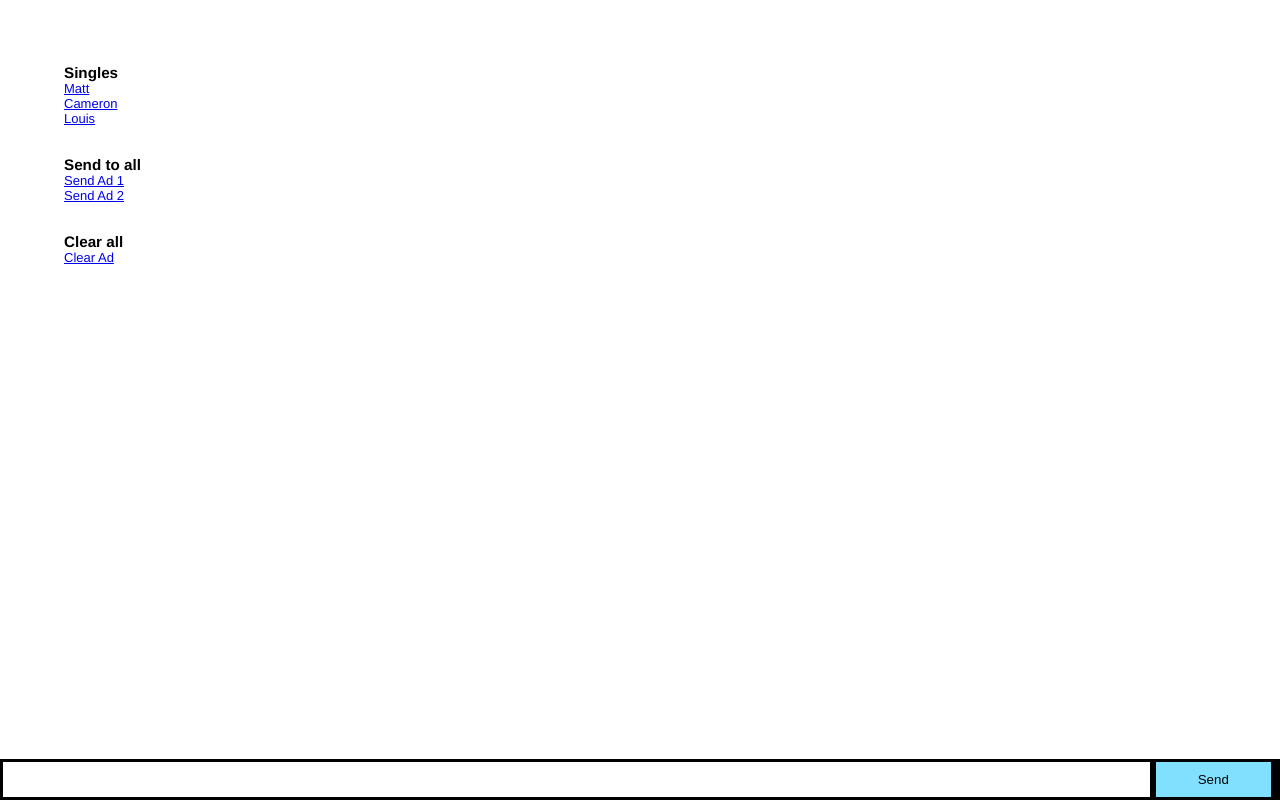
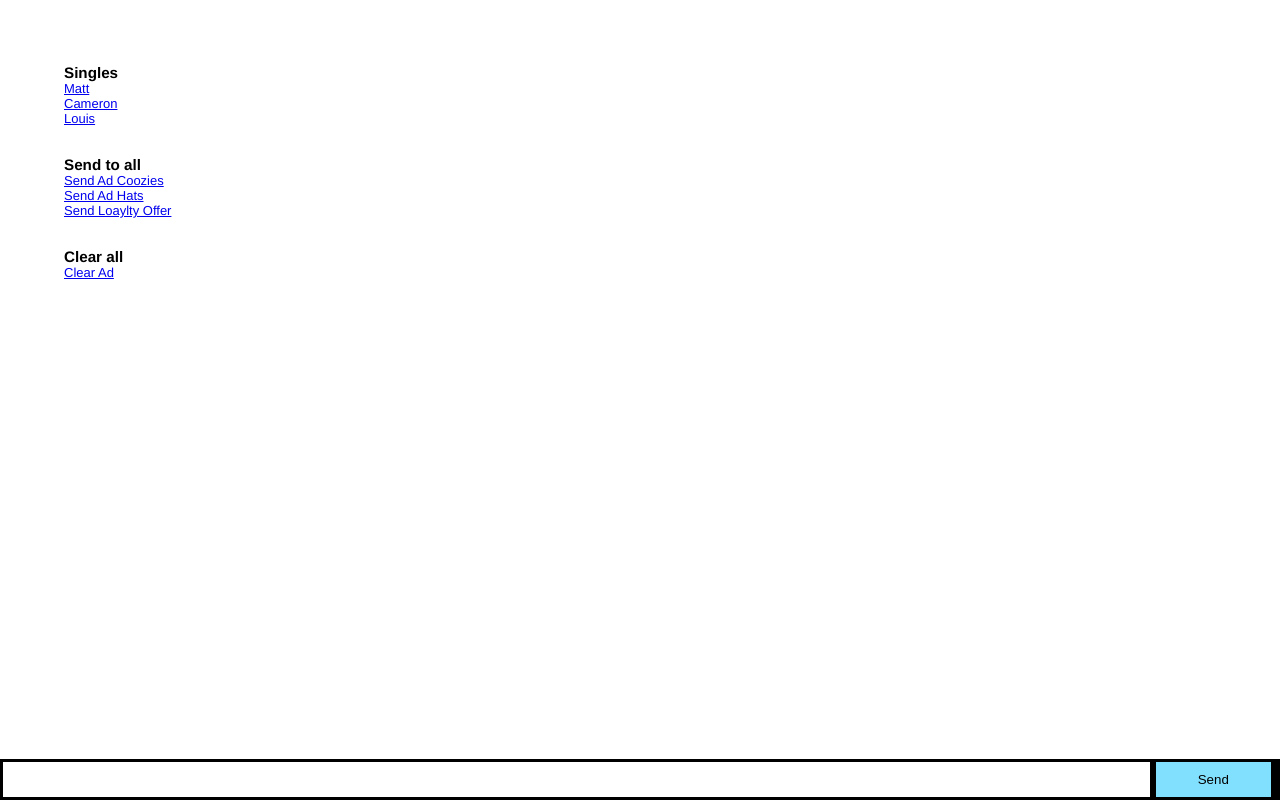
Before and after one commit to sullyintheseat/socketServer, a website: page web/index.html in a window 1280 px wide. Drawn offline with nearby package versions, Linux system fonts and the light colour scheme.

Commit message:
updating pushes

```diff
--- a/web/index.html
+++ b/web/index.html
@@ -21,8 +21,9 @@
       <p><a href="#" onclick="sendTo('louis', 0)">Louis</a></p>
       <br/><br/>
       <h3>Send to all</h3>
-      <p><a href="#" onclick="send(0)">Send Ad 1</a></p>
-      <p><a href="#" onclick="send(1)">Send Ad 2</a></p>
+      <p><a href="#" onclick="send(0)">Send Ad Coozies</a></p>
+      <p><a href="#" onclick="send(1)">Send Ad Hats</a></p>
+      <p><a href="#" onclick="send(2)">Send Loaylty Offer</a></p>
       <br/><br/>
       <h3>Clear all</h3>
       <p><a href="#" onclick="send(null)">Clear Ad</a></p>
```
